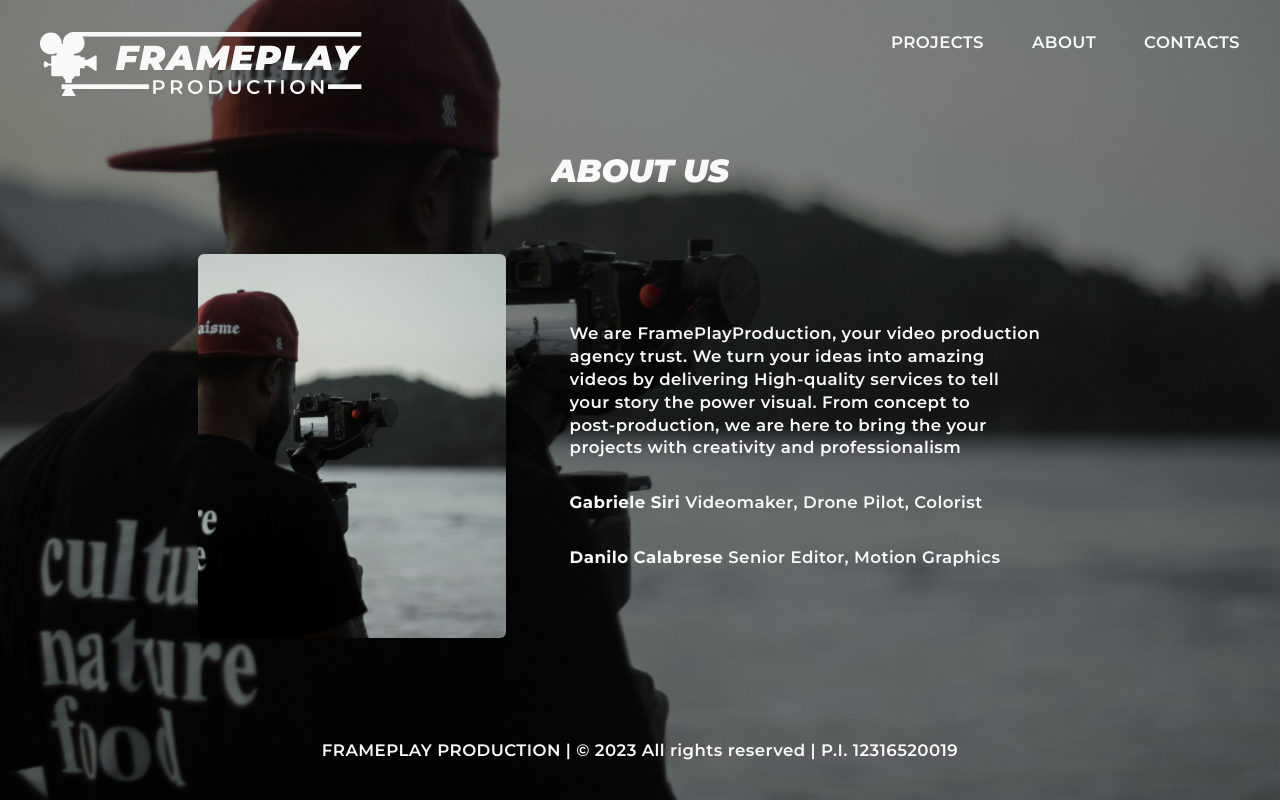
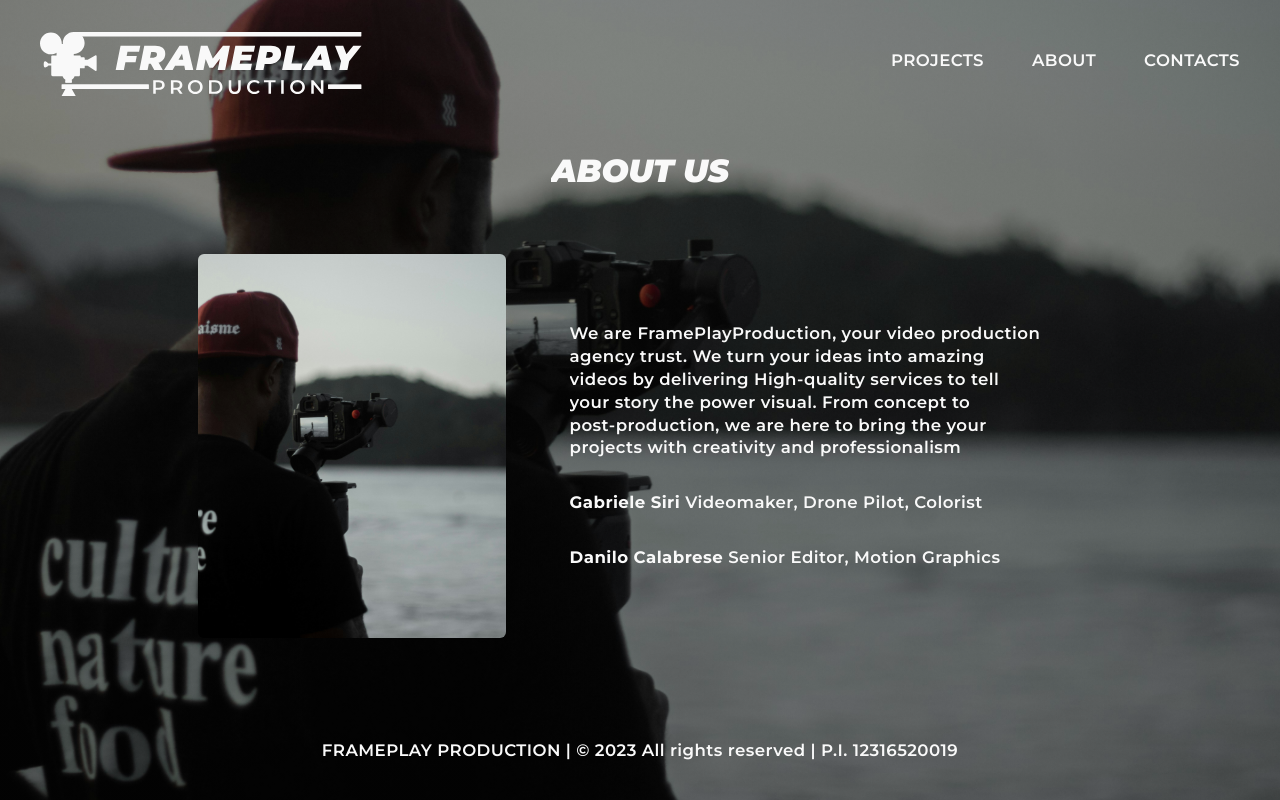
Before and after one commit to mattia-camusso/frameplay-production, a Nuxt app: page /en/about in a window 1280 px wide. Built offline with nearby package versions, Linux system fonts and the light colour scheme.

Commit message:
header consistency

```diff
--- a/components/HeaderOther.vue
+++ b/components/HeaderOther.vue
@@ -1,6 +1,6 @@
 <template>
   <nav
-    class="absolute bg-c-5 flex items-start justify-center sm:justify-between z-5 p-8 md:px-10 top-0 left-0 w-[100vw]"
+    class="absolute bg-c-5 flex items-center justify-center sm:justify-between z-5 p-8 md:px-10 top-0 left-0 w-[100vw]"
   >
     <a href="/">
       <img
--- a/components/en/HeaderOther.vue
+++ b/components/en/HeaderOther.vue
@@ -1,6 +1,6 @@
 <template>
   <nav
-    class="absolute bg-c-5 flex items-start justify-center sm:justify-between z-5 p-8 md:px-10 top-0 left-0 w-[100vw]"
+    class="absolute bg-c-5 flex items-center justify-center sm:justify-between z-5 p-8 md:px-10 top-0 left-0 w-[100vw]"
   >
     <a href="/en">
       <img
```
